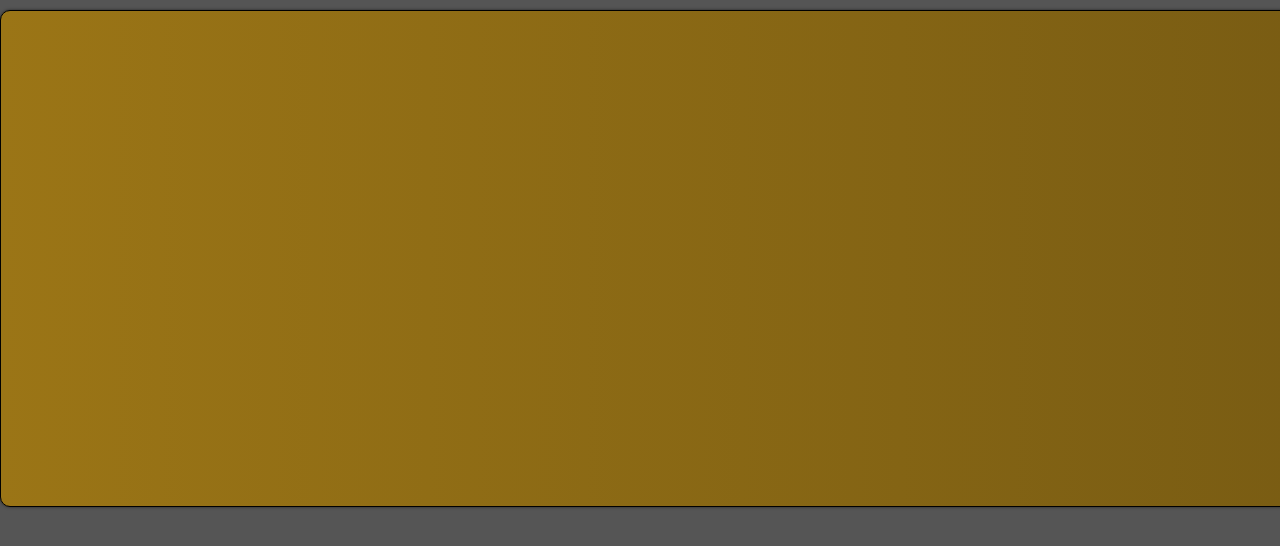
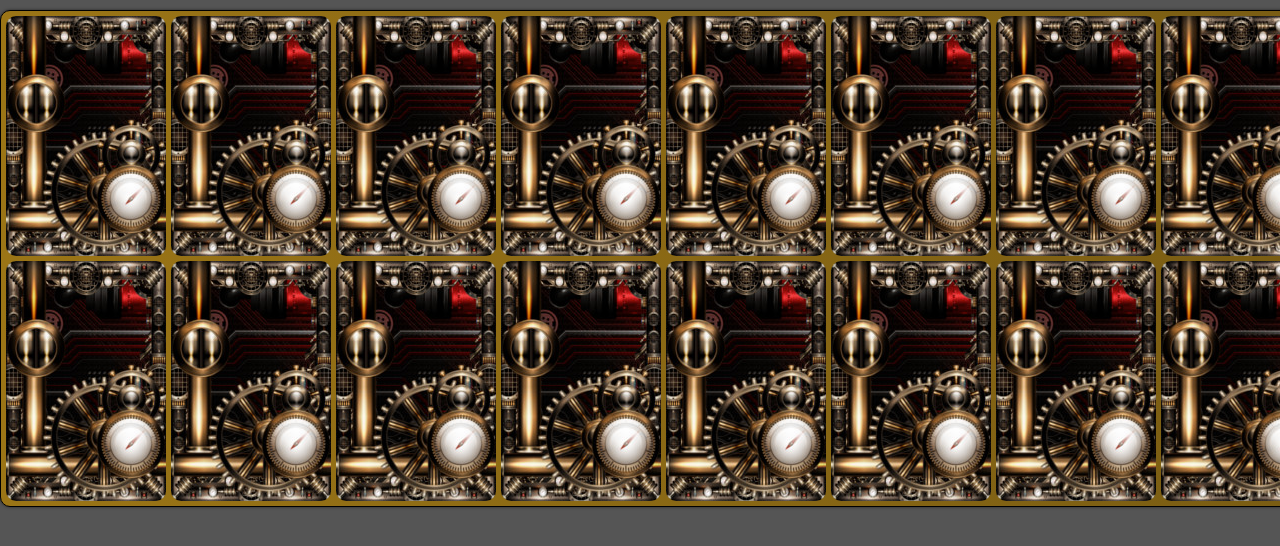
Before and after one commit to eduoop/Jogo-da-memoria, a plain HTML site: page index.html in a window 1280 px wide. Shown: the top 546 px of the page. Drawn offline with Linux system fonts and the light colour scheme.

Commit message:
Rotacionamento

```diff
--- a/main.js
+++ b/main.js
@@ -0,0 +1,20 @@
+(function(){
+    startGame()
+
+    function startGame() {
+        for(var i = 0; i < 16; i++) {
+            var card = document.querySelector(`#card${i}`)
+            card.style.left = i % 8 === 0 ? 5 + 'px' : i % 8 * 165 + 5 + 'px'
+            card.style.top = i < 8 ? '5px' : '250px'
+
+            card.addEventListener('click', flipCard)
+        }
+    }
+
+    function flipCard() {
+        var faces = this.getElementsByClassName("face")
+        faces[0].classList.toggle("fliped")
+        faces[1].classList.toggle("fliped")
+        console.log( faces[0].classList)
+    }
+}());
--- a/style.css
+++ b/style.css
@@ -18,3 +18,43 @@ body {
     background-image: linear-gradient(to right, #9b7516, #795c13);
     box-shadow: 0px 0px .2em rgba(0, 0, 0, 0.555);
 }
+
+.card {
+    width: 160px;
+    height: 240px;
+    position: absolute;
+    border-radius: 10px;
+    cursor: pointer;
+    perspective: 600px;
+}
+
+.card:hover {
+    box-shadow: 0 0 10px #aaa;
+}
+
+.face {
+    width: 100%;
+    height: 100%;
+    position: absolute;
+    border-radius: 10px;
+    transition:all .5s ease-in-out;
+    backface-visibility: hidden;
+}
+
+.front {
+    background: url('images/0.jpg');
+    transform: rotateY(-180deg);
+}
+
+.front.fliped {
+    transform: rotateY(0deg);
+}
+
+.back {
+    background: url('images/verso.jpg');
+
+}
+
+.back.fliped {
+    transform: rotateY(180deg);
+}
```
